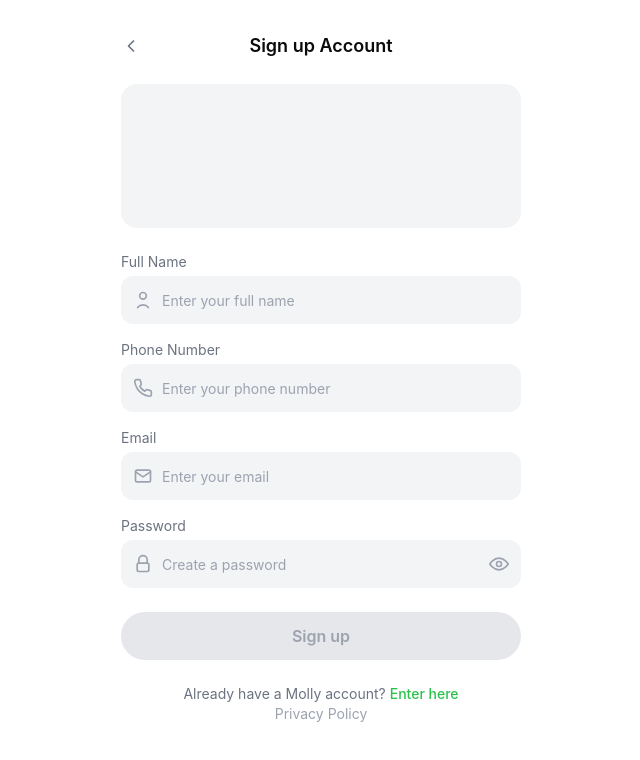
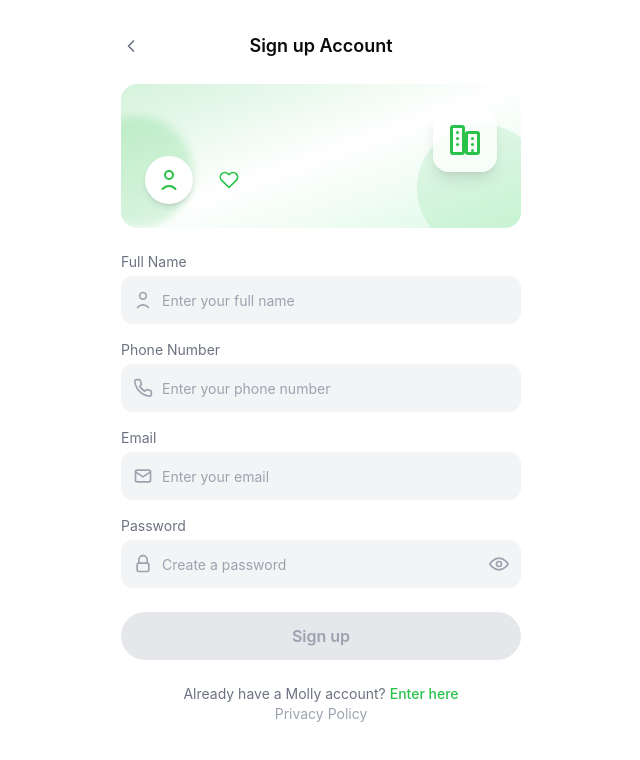
Before and after one commit to uniconnect-team/Uniconnect_frontend, a React (Vite) app: page /signup in a window 1280 px wide. Shown: the top 760 px of the page, without its empty margins (319-959 px from the left). Built offline with nearby package versions, Linux system fonts and the light colour scheme.

Commit message:
completed log in

```diff
--- a/src/components/Icon.tsx
+++ b/src/components/Icon.tsx
@@ -66,6 +66,27 @@ const icons = {
       <path d="M20.8 4.6a5.5 5.5 0 0 0-7.8 0L12 5.6l-1-1a5.5 5.5 0 0 0-7.8 7.8l1 1L12 21l7.8-7.6 1-1a5.5 5.5 0 0 0 0-7.8Z" />
     </svg>
   ),
+  bed: (props) => (
+    <svg viewBox="0 0 24 24" fill="none" stroke="currentColor" strokeWidth="2" strokeLinecap="round" strokeLinejoin="round" {...props}>
+      <path d="M2 20v-8a2 2 0 0 1 2-2h12a4 4 0 0 1 4 4v6" />
+      <path d="M2 12h18" />
+      <path d="M6 16h.01" />
+      <path d="M10 16h.01" />
+      <path d="M2 20h20" />
+    </svg>
+  ),
+  building: (props) => (
+    <svg viewBox="0 0 24 24" fill="none" stroke="currentColor" strokeWidth="2" strokeLinecap="round" strokeLinejoin="round" {...props}>
+      <rect x="3" y="3" width="8" height="18" rx="1" />
+      <rect x="13" y="7" width="8" height="14" rx="1" />
+      <path d="M7 7h.01" />
+      <path d="M7 11h.01" />
+      <path d="M7 15h.01" />
+      <path d="M17 11h.01" />
+      <path d="M17 15h.01" />
+      <path d="M17 19h.01" />
+    </svg>
+  ),
   "alert-circle": (props) => (
     <svg viewBox="0 0 24 24" fill="none" stroke="currentColor" strokeWidth="2" strokeLinecap="round" strokeLinejoin="round" {...props}>
       <circle cx="12" cy="12" r="10" />
--- a/src/features/auth/pages/OwnerLogin.tsx
+++ b/src/features/auth/pages/OwnerLogin.tsx
@@ -107,7 +107,7 @@ export function OwnerLogin() {
 
       <div className="text-center space-y-2 text-sm">
         <p className="text-gray-500">
-          Don’t have an account?{" "}
+          Don’t have an account?{' '}
           <Link to="/signup" className="text-[var(--brand)] font-medium">
             Sign up Now
           </Link>
--- a/src/features/auth/pages/RoleSelect.tsx
+++ b/src/features/auth/pages/RoleSelect.tsx
@@ -1,14 +1,17 @@
 import { useNavigate } from "react-router-dom";
 import { Icon } from "../../../components/Icon";
+import type { IconName } from "../../../components/Icon";
 
-const cards = [
+const cards: Array<{ label: string; path: string; icon: IconName }> = [
   {
     label: "Dormitory Seeker",
     path: "/login/seeker",
+    icon: "bed",
   },
   {
     label: "Dormitory Owner",
     path: "/login/owner",
+    icon: "building",
   },
 ];
 
@@ -37,7 +40,12 @@ export function RoleSelect() {
             onClick={() => navigate(card.path)}
             className="w-full bg-white rounded-2xl shadow-md px-4 py-4 flex items-center gap-4 active:scale-[.99] transition transform focus:outline-none focus:ring-2 focus:ring-[color:var(--brand)] focus:ring-offset-2"
           >
-            <div className="w-16 h-16 rounded-full bg-gray-100" aria-hidden="true" />
+            <div
+              className="w-16 h-16 rounded-full bg-gradient-to-br from-[rgba(42,194,74,0.18)] via-[#E6FAEE] to-white flex items-center justify-center shadow-sm"
+              aria-hidden="true"
+            >
+              <Icon name={card.icon} className="w-8 h-8 text-[color:var(--brand)]" />
+            </div>
             <div className="text-left">
               <p className="font-medium text-base text-[color:var(--ink)]">{card.label}</p>
             </div>
--- a/src/features/auth/pages/SeekerLogin.tsx
+++ b/src/features/auth/pages/SeekerLogin.tsx
@@ -33,7 +33,6 @@ export function SeekerLogin() {
   function handleSubmit(event: FormEvent<HTMLFormElement>) {
     event.preventDefault();
     setSuccessMessage(null);
-
     const emailError = validateEmail(email);
     const passwordError = password ? null : "Password is required";
 
@@ -124,7 +123,7 @@ export function SeekerLogin() {
 
       <div className="text-center space-y-2 text-sm">
         <p className="text-gray-500">
-          Don’t have an account?{" "}
+          Don’t have an account?{' '}
           <Link to="/signup" className="text-[var(--brand)] font-medium">
             Sign up Now
           </Link>
--- a/src/features/auth/pages/Signup.tsx
+++ b/src/features/auth/pages/Signup.tsx
@@ -88,7 +88,24 @@ export function Signup() {
         <span className="w-5" aria-hidden="true" />
       </header>
 
-      <div className="w-full h-36 bg-gray-100 rounded-2xl" aria-hidden="true" />
+      <div
+        className="relative w-full h-36 rounded-2xl overflow-hidden bg-gradient-to-br from-[rgba(42,194,74,0.2)] via-white to-[#DDF9E6]"
+        aria-hidden="true"
+      >
+        <div className="absolute -left-10 top-8 w-28 h-28 rounded-full bg-[rgba(42,194,74,0.18)] blur-sm" />
+        <div className="absolute -right-6 -bottom-6 w-32 h-32 rounded-full bg-[rgba(42,194,74,0.12)]" />
+        <div className="absolute right-6 top-6 w-16 h-16 rounded-2xl bg-white/80 shadow-lg flex items-center justify-center">
+          <Icon name="building" className="w-9 h-9 text-[color:var(--brand)]" />
+        </div>
+        <div className="absolute left-6 bottom-6 flex items-center gap-4">
+          <div className="w-12 h-12 rounded-full bg-white shadow-md flex items-center justify-center">
+            <Icon name="user" className="w-6 h-6 text-[color:var(--brand)]" />
+          </div>
+          <div className="w-10 h-10 rounded-full bg-[color:var(--brand)]/20 flex items-center justify-center">
+            <Icon name="heart" className="w-5 h-5 text-[color:var(--brand)]" />
+          </div>
+        </div>
+      </div>
 
       <div className="space-y-4">
         <FormField
@@ -154,7 +171,7 @@ export function Signup() {
 
       <div className="text-center space-y-2 text-sm">
         <p className="text-gray-500">
-          Already have a Molly account?{" "}
+          Already have a Molly account?{' '}
           <Link to="/login/seeker" className="text-[var(--brand)] font-medium">
             Enter here
           </Link>
--- a/src/lib/api.ts
+++ b/src/lib/api.ts
@@ -48,7 +48,6 @@ export async function api<T>(path: string, init?: RequestInit): Promise<T> {
     credentials: "omit",
     ...init,
   });
-
   if (!res.ok) {
     const text = await res.text();
     let parsed: unknown;
@@ -82,7 +81,6 @@ export async function api<T>(path: string, init?: RequestInit): Promise<T> {
 
     throw new ApiError(message.trim(), res.status, parsed ?? text);
   }
-
   return res.json() as Promise<T>;
 }
 
```
